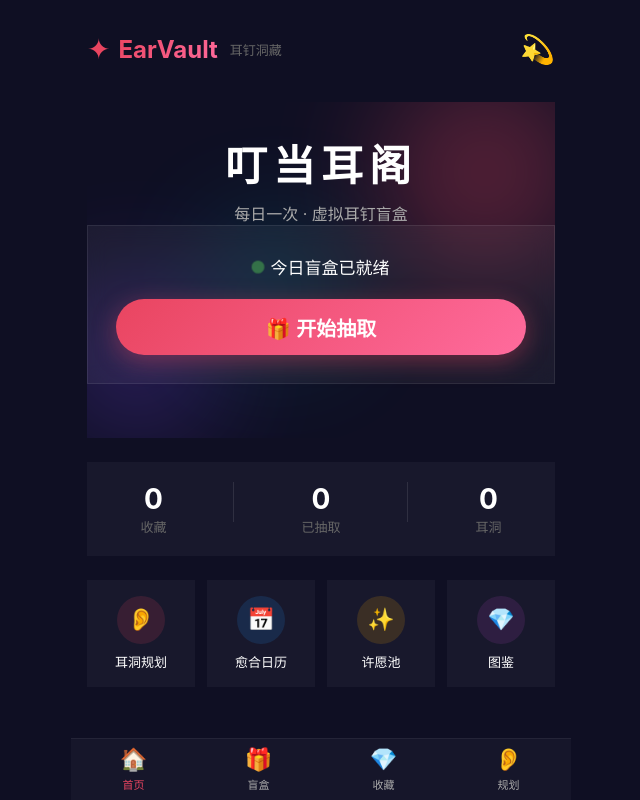
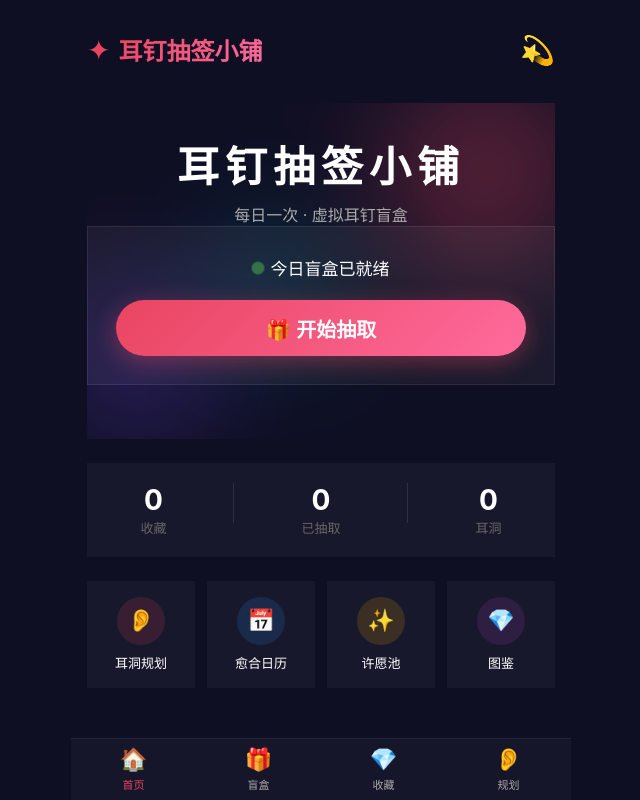
Before and after one commit to haidaili123/111, a plain HTML site: page index.html in a window 1280 px wide. Shown: the whole page, without its empty margins (319-959 px from the left). Drawn offline with nearby package versions, Linux system fonts and the light colour scheme.

Commit message:
Add files via upload

```diff
--- a/index.html
+++ b/index.html
@@ -4,7 +4,7 @@
 <meta charset="UTF-8">
 <script src="https://unpkg.com/vue@3.4.21/dist/vue.global.prod.js"></script>
 <meta name="viewport" content="width=device-width,initial-scale=1.0,maximum-scale=1.0,user-scalable=no,viewport-fit=cover">
-<title>EarVault 耳钉洞藏</title>
+<title>耳钉抽签小铺</title>
 <style>
 :root{
   --bg:#0f0f23;--bg2:#16162a;--bg3:#1a1a3e;--card:rgba(255,255,255,.04);
@@ -968,8 +968,7 @@ const app = createApp({
   <div class="nav">
     <div class="logo-area">
       <span class="logo-icon">✦</span>
-      <span class="logo-text">EarVault</span>
-      <span class="logo-sub">耳钉洞藏</span>
+      <span class="logo-text">耳钉抽签小铺</span>
     </div>
     <span class="nav-wish" @click="page='wishpool'">💫<span class="wish-badge" v-if="wishPool.length">{{wishPool.length}}</span></span>
   </div>
@@ -978,7 +977,7 @@ const app = createApp({
   <div class="page-section" :class="{active:page==='index'}">
     <div class="hero">
       <div class="hero-bg"><div class="glow g1"></div><div class="glow g2"></div><div class="glow g3"></div></div>
-      <h1 class="hero-title">叮当耳阁</h1>
+      <h1 class="hero-title">耳钉抽签小铺</h1>
       <p class="hero-sub">每日一次 · 虚拟耳钉盲盒</p>
       <div class="gacha-card">
         <div class="gacha-ready" v-if="canDraw"><span class="pulse-dot"></span>今日盲盒已就绪</div>
```
